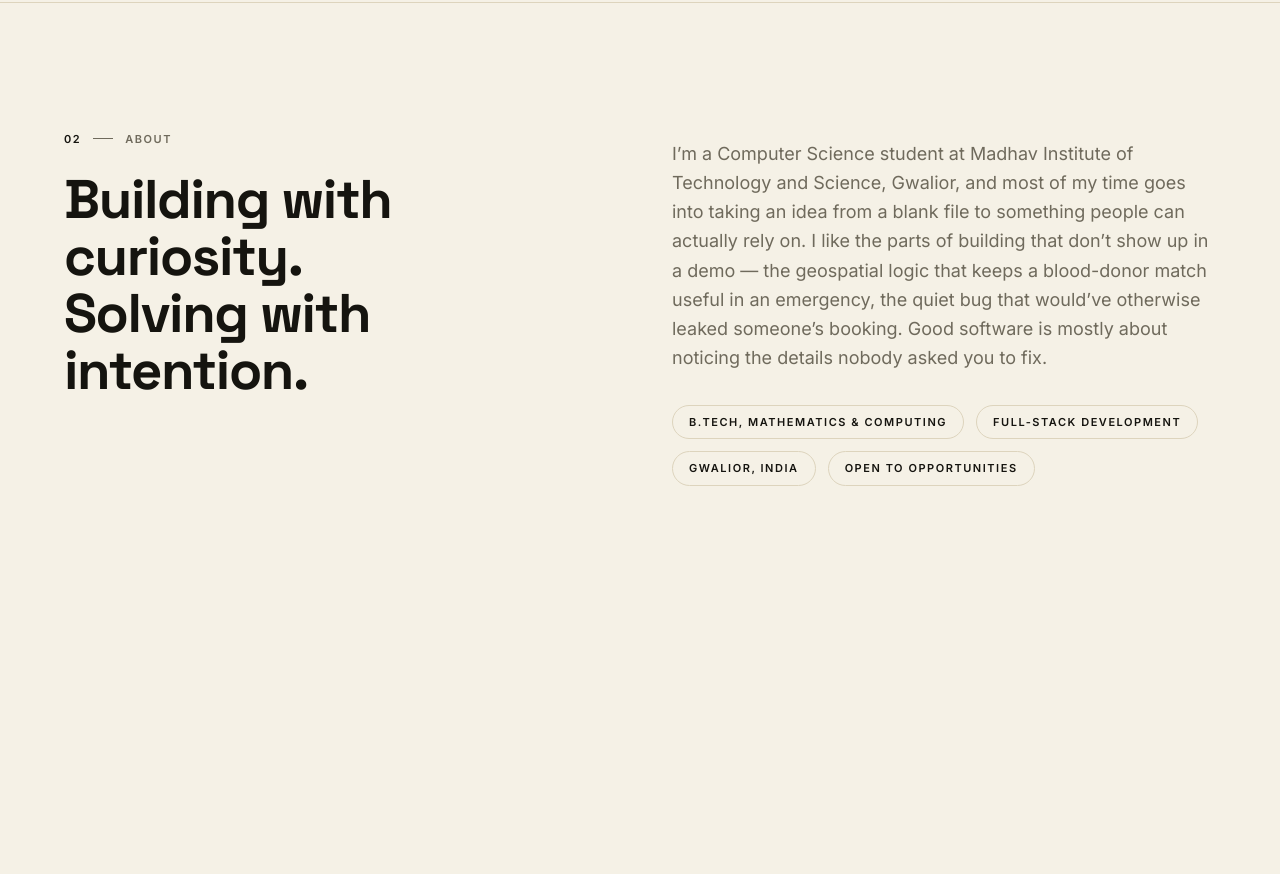
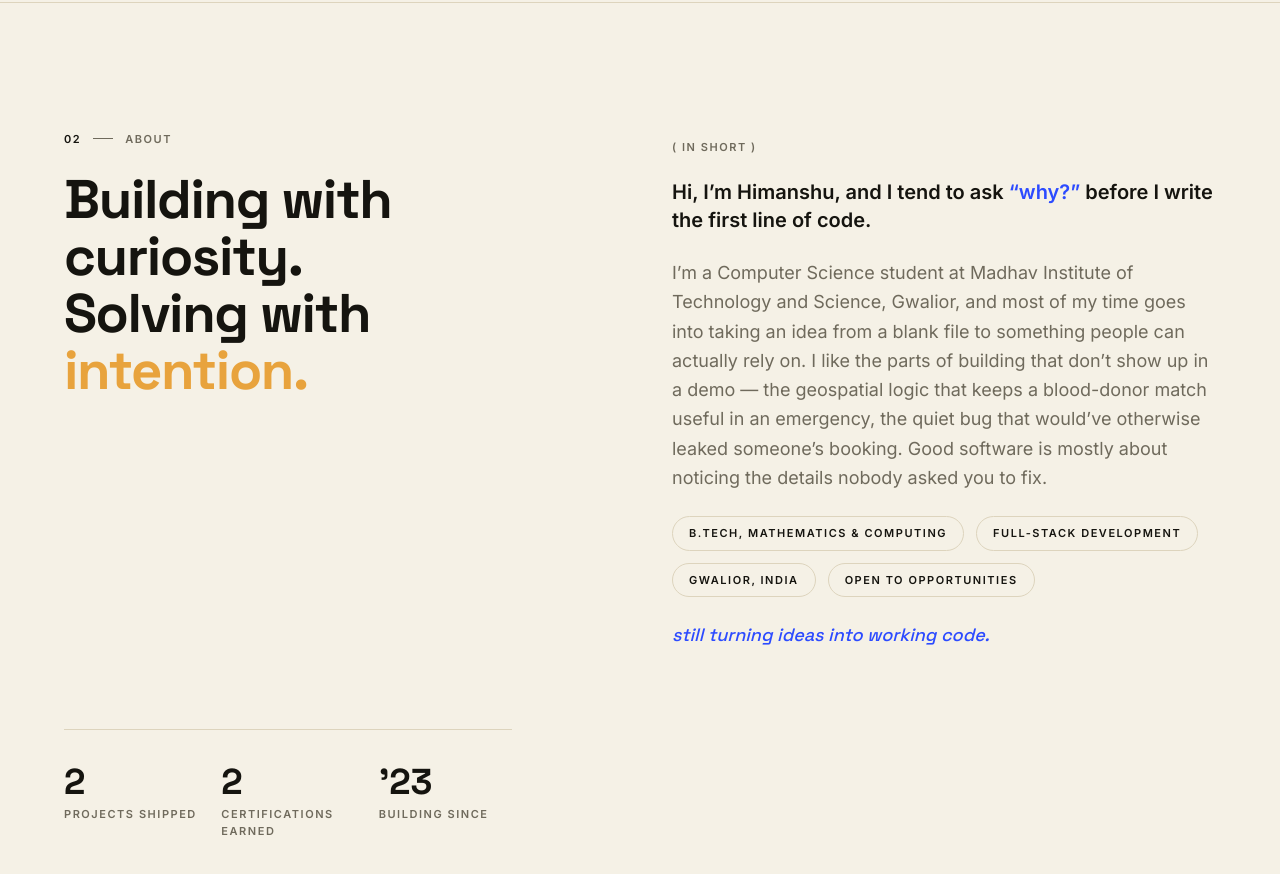
Before and after one commit to himanshugoud/himanshu-portfolio, a Next.js app: page / in a window 1280 px wide. Shown: the part 980-1854 px from the top of the page. Before the commit the page ends 1594 px from the top, so only its background shows below. Built offline with nearby package versions, Linux system fonts and the light colour scheme.

Commit message:
Enrich About: in-short line, stats row, sign-off

```diff
--- a/src/components/AboutSection.tsx
+++ b/src/components/AboutSection.tsx
@@ -2,12 +2,19 @@
 
 import { motion } from "framer-motion";
 import { site } from "@/lib/site";
+import StatCounter from "@/components/StatCounter";
 
 const details = [
   site.education,
   "Full-Stack Development",
   site.location,
   "Open to opportunities",
+];
+
+const stats = [
+  { value: 2, label: "Projects Shipped" },
+  { value: 2, label: "Certifications Earned" },
+  { value: 23, prefix: "'", label: "Building Since" },
 ];
 
 const container = {
@@ -31,9 +38,10 @@ export default function AboutSection() {
       variants={container}
       initial="hidden"
       whileInView="show"
-      viewport={{ once: true, amount: 0.25 }}
-      className="content-col grid gap-10 border-t border-line py-20 md:grid-cols-2 md:gap-16 md:py-32"
+      viewport={{ once: true, amount: 0.2 }}
+      className="content-col border-t border-line py-20 md:py-32"
     >
+      <div className="grid gap-10 md:grid-cols-2 md:gap-16">
         {/* ---------- Left: number, eyebrow, headline ---------- */}
         <div className="flex flex-col gap-6">
           <motion.span
@@ -51,12 +59,25 @@ export default function AboutSection() {
           >
             Building with curiosity.
             <br />
-          Solving with intention.
+            Solving with <span className="text-gold">intention.</span>
           </motion.h2>
         </div>
 
-      {/* ---------- Right: paragraph + detail chips ---------- */}
-      <div className="flex flex-col gap-8 md:pt-2">
+        {/* ---------- Right: in short + paragraph + chips ---------- */}
+        <div className="flex flex-col gap-6 md:pt-2">
+          <motion.span variants={item} className="label-meta text-muted">
+            ( In short )
+          </motion.span>
+
+          <motion.p
+            variants={item}
+            className="max-w-[52ch] text-xl font-semibold leading-snug text-ink"
+          >
+            Hi, I&rsquo;m Himanshu, and I tend to ask{" "}
+            <span className="text-accent">&ldquo;why?&rdquo;</span> before I
+            write the first line of code.
+          </motion.p>
+
           <motion.p
             variants={item}
             className="max-w-[52ch] text-lg leading-relaxed text-muted"
@@ -82,7 +103,25 @@ export default function AboutSection() {
               </span>
             ))}
           </motion.div>
+
+          <motion.p
+            variants={item}
+            className="font-display text-lg italic text-accent"
+          >
+            still turning ideas into working code.
+          </motion.p>
         </div>
+      </div>
+
+      {/* ---------- Stats row ---------- */}
+      <motion.div
+        variants={item}
+        className="mt-14 grid grid-cols-3 gap-6 border-t border-line pt-8 sm:max-w-md md:mt-20"
+      >
+        {stats.map((stat) => (
+          <StatCounter key={stat.label} {...stat} />
+        ))}
+      </motion.div>
     </motion.section>
   );
 }
--- /dev/null
+++ b/src/components/StatCounter.tsx
@@ -0,0 +1,38 @@
+"use client";
+
+import { useEffect, useRef } from "react";
+import { motion, useInView, useMotionValue, useSpring } from "framer-motion";
+
+export default function StatCounter({
+  value,
+  prefix = "",
+  label,
+}: {
+  value: number;
+  prefix?: string;
+  label: string;
+}) {
+  const ref = useRef<HTMLSpanElement>(null);
+  const inView = useInView(ref, { once: true, amount: 0.6 });
+  const motionValue = useMotionValue(0);
+  const spring = useSpring(motionValue, { duration: 900, bounce: 0 });
+
+  useEffect(() => {
+    if (inView) motionValue.set(value);
+  }, [inView, motionValue, value]);
+
+  useEffect(() => {
+    return spring.on("change", (v) => {
+      if (ref.current) ref.current.textContent = `${prefix}${Math.round(v)}`;
+    });
+  }, [spring, prefix]);
+
+  return (
+    <motion.div className="flex flex-col gap-1">
+      <span className="font-display text-3xl font-bold text-ink sm:text-4xl">
+        <span ref={ref}>{prefix}0</span>
+      </span>
+      <span className="label-meta text-muted">{label}</span>
+    </motion.div>
+  );
+}
```
Lines whose indentation alone changed are shown as unchanged.
